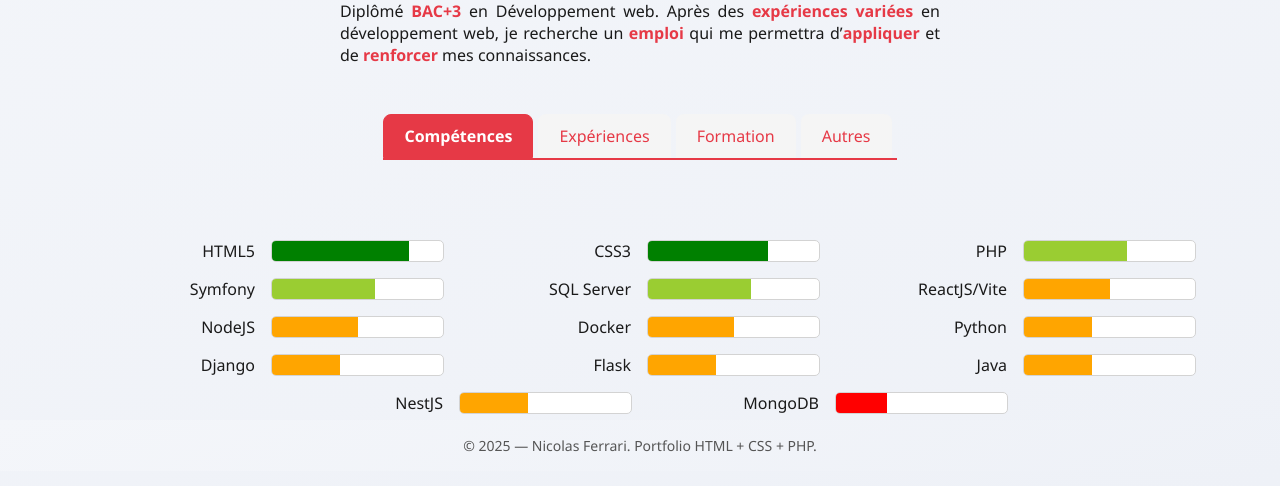
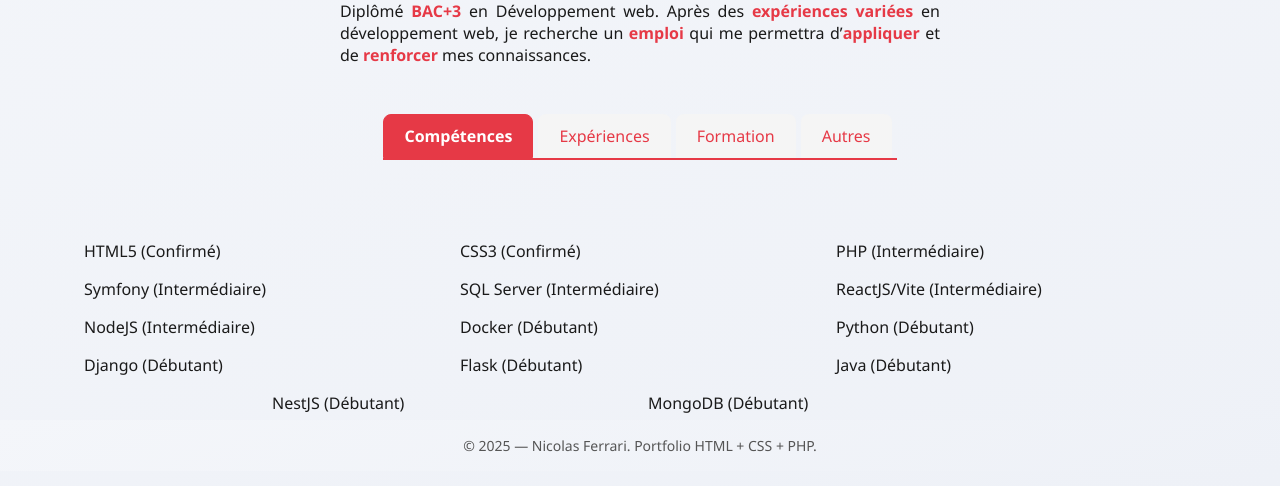
Before and after one commit to nicoferr/portfolio, a PHP site: page /cv.php in a window 1280 px wide. Shown: the part 329-815 px from the top of the page. Run offline with PHP 8.4, Linux system fonts and the light colour scheme; some libraries are stand-ins or nearby versions.

Commit message:
modifié les niveaux des compétences et la longueur du texte d'accroche du portfolio

```diff
--- a/cv.json
+++ b/cv.json
@@ -82,59 +82,59 @@
     "skills": [
         {
             "name": "HTML5",
-            "level": 8
+            "level": "Confirmé"
         },
         {
             "name": "CSS3",
-            "level": 7
+            "level": "Confirmé"
         },
         {
             "name": "PHP",
-            "level": 6
+            "level": "Intermédiaire"
         },
         {
             "name": "Symfony",
-            "level": 6
+            "level": "Intermédiaire"
         },
         {
             "name": "SQL Server",
-            "level": 6
+            "level": "Intermédiaire"
         },
         {
             "name": "ReactJS/Vite",
-            "level": 5
+            "level": "Intermédiaire"
         },
         {
             "name": "NodeJS",
-            "level": 5
+            "level": "Intermédiaire"
         },
         {
             "name": "Docker",
-            "level": 5
+            "level": "Débutant"
         },
         {
             "name": "Python",
-            "level": 4
+            "level": "Débutant"
         },
         {
             "name": "Django",
-            "level": 4
+            "level": "Débutant"
         },
         {
             "name": "Flask",
-            "level": 4
+            "level": "Débutant"
         },
         {
             "name": "Java",
-            "level": 4
+            "level": "Débutant"
         },
         {
             "name": "NestJS",
-            "level": 4
+            "level": "Débutant"
         },
         {
             "name": "MongoDB",
-            "level": 3
+            "level": "Débutant"
         }
     ],
     "languages": [
--- a/cv.php
+++ b/cv.php
@@ -40,19 +40,9 @@
       <div class="flex skills">
         <?php
           foreach($cv["skills"] as $skill) {
-            $good = $skill["level"] >= 7;
-            $okay = $skill["level"] > 5;
-            $medium = $skill["level"] > 3;
-
-            $bg_color = $good ? "green" : ($okay ? "yellowgreen" : ($medium ? "orange" : "red"));
         ?>
             <div class="flex skill">
-              <div class="flex skill-name"><?= $skill["name"] ?></div>
-              <div class="skill-level">
-                <span class="flex skill-color" style="width: <?= $skill["level"] ?>0% ;background-color: <?= $bg_color ?>;" >
-                  <!-- <?= $skill["level"] ?>/10 -->
-                </span>
-              </div>
+              <?= $skill["name"]." (".$skill["level"].")" ?>
             </div>
         <?php
           }
--- a/styles/cv.css
+++ b/styles/cv.css
@@ -54,24 +54,10 @@
     justify-content: space-between;
 }
 
-.skill-name {
-    width: 50%;
-    justify-content: flex-end;
-}
-
 .skill-color {
   height: 100%;
   justify-content: center;
   align-items: center;
-}
-
-.skill-level {
-  margin-left: 1rem;
-  width: 50%;
-  border: 1px solid lightgrey;
-  border-radius: 5px;
-  overflow: hidden;
-  background: white;
 }
 
 .tabs {
@@ -160,11 +146,6 @@
     width: 70%;
   }
 
-  .skill-name {
-    flex: 1;
-    justify-content: center;
-  }
-
   .cards {
     max-width: 90%;
   }
--- a/styles/default.css
+++ b/styles/default.css
@@ -87,7 +87,7 @@ nav a:hover, .active { border-color: var(--accent); }
   margin-top: 14px;
   color: var(--muted);
   font-size: 18px;
-  max-width: 640px;
+  max-width: 1000px;
   margin-left: auto;
   margin-right: auto;
 }
```
